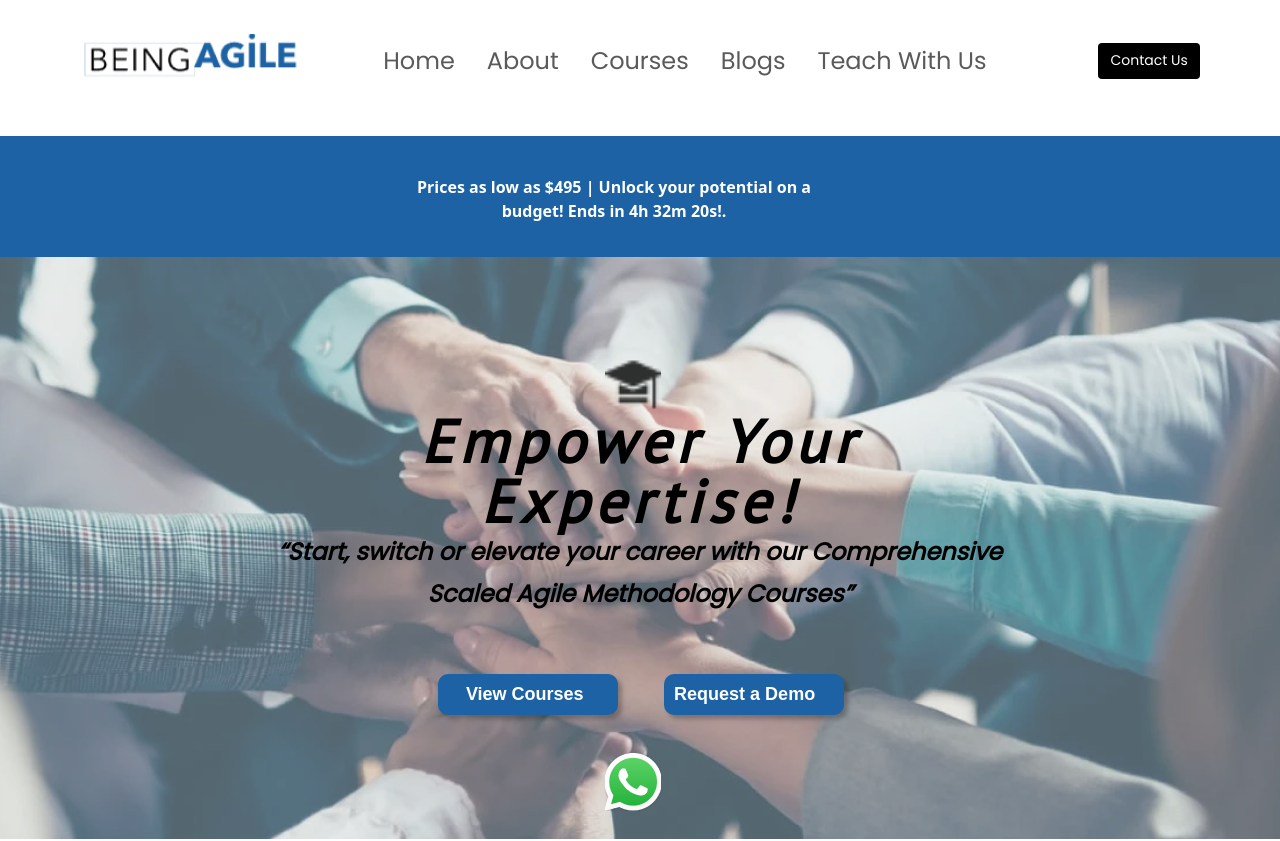
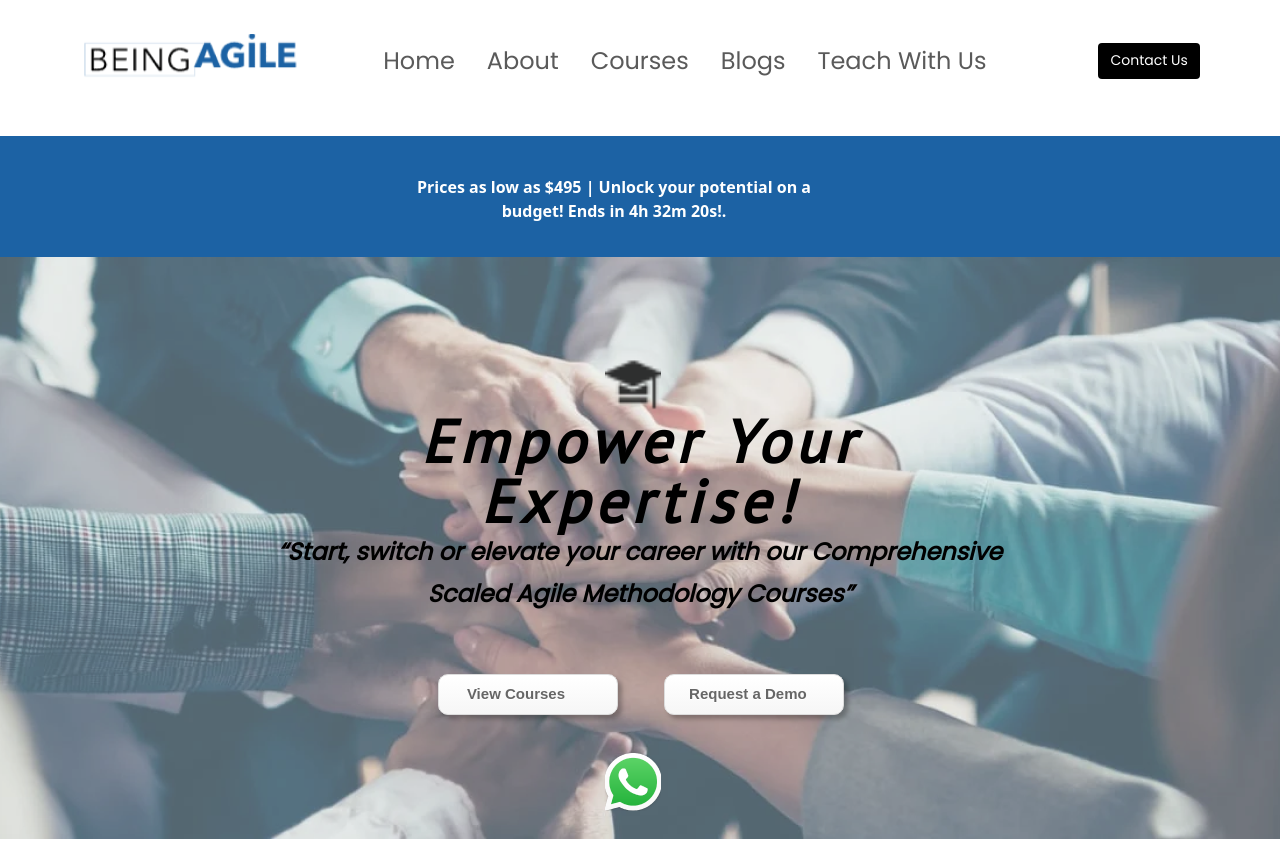
Before and after one commit to prakharjuit/being-agile, a React (Vite) app in the folder frontend/: page / in a window 1280 px wide. Shown: the top 841 px of the page. Built offline with nearby package versions, Linux system fonts and the light colour scheme.

Commit message:
view button

```diff
--- a/frontend/src/components/Courses/Courses.jsx
+++ b/frontend/src/components/Courses/Courses.jsx
@@ -20,14 +20,14 @@ const Courses = () => {
       </p>
 
       <div className="w-96 h-10">
-        <img src={group} alt="Group" />
+        <img className="rounded-sm" src={group} alt="Group" />
       </div>
       {courseSets.map((set, index) => (
         <div key={index} className="ml-48 w-9/12 grid grid-cols-3 gap-16 mt-28">
           {set.map((course) => (
             <div
               key={course.id}
-              className="shadow-2xl shad rounded-2xl bg-white p-8 px-0 mx-0 hover:shadow-2xl"
+              className="shadow-2xl shad rounded-2xl bg-white p-4 px-0  mx-0 hover:shadow-2xl"
             >
               <img
                 src={images[index]}
@@ -40,11 +40,15 @@ const Courses = () => {
               <p className="text-gray-600 text-center pt-4">
                 <span className="font-bold">{course.rating}</span>
               </p>
-              <p className="text-blue-600 underline text-left pl-4 pt-4">{course.price}</p>
+              <div className="grid grid-cols-2 gap-28">
+              <p className="text-blue-600   underline text-left pl-4 pt-4">{course.price}</p>
+              <a href="#" class="hover:bg-slate-200 border-solid mt-2 rounded-lg border-2 border-black border-spacing-0 p- m-0 w-14 h-8">View</a></div>
             </div>
           ))}
+
         </div>
       ))}
+
     </div>
   );
 };
--- a/frontend/src/components/Courses/cou.css
+++ b/frontend/src/components/Courses/cou.css
@@ -40,3 +40,29 @@
     cursor: pointer;
     margin-top: 10px;
   }
+
+  .myButton {
+    box-shadow:inset 0px 1px 0px 0px #ffffff;
+    background:linear-gradient(to bottom, #ffffff 5%, #f6f6f6 100%);
+    background-color:#ffffff;
+    border-radius:6px;
+    border:1px solid #dcdcdc;
+    display:inline-block;
+    cursor:pointer;
+    color:#666666;
+    font-family:Arial;
+    font-size:15px;
+    font-weight:bold;
+    padding:6px 24px;
+    text-decoration:none;
+    text-shadow:0px 1px 0px #ffffff;
+
+  }
+  .myButton:hover {
+    background:linear-gradient(to bottom, #f6f6f6 5%, #ffffff 100%);
+    background-color:#f6f6f6;
+  }
+  .myButton:active {
+    position:relative;
+    top:1px;
+  }
```
